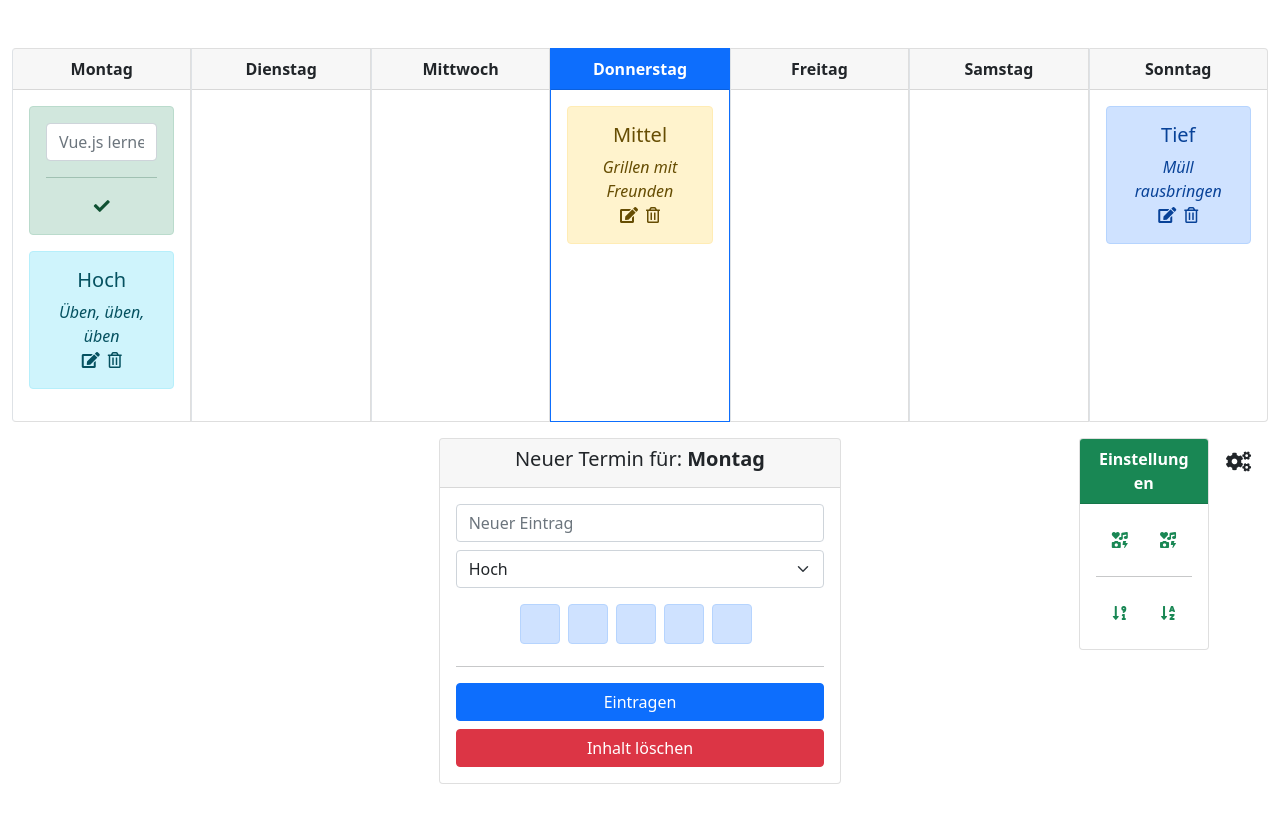
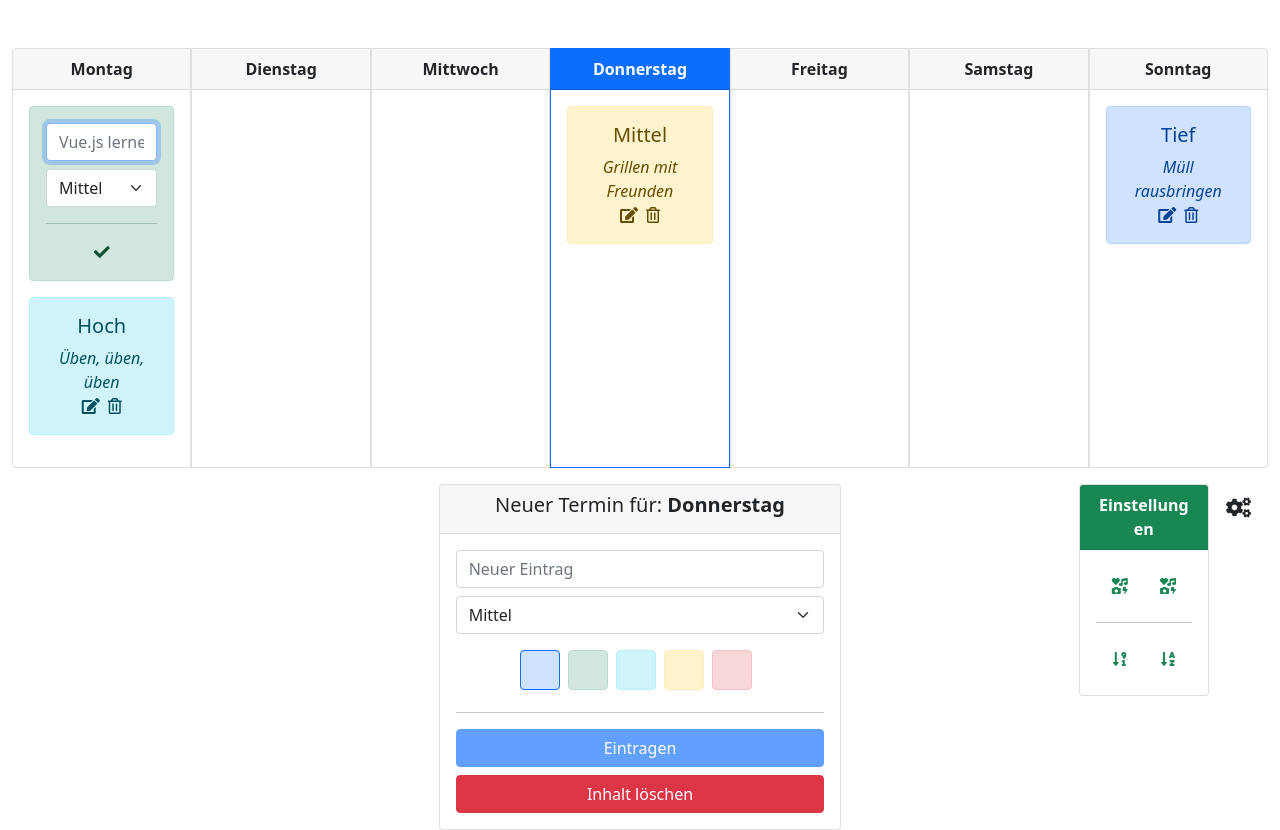
Before and after one commit to schragman/VueTuts-Terminkalender, a Vue app: page / in a window 1280 px wide. Both pictures are taken after a click on the button 90 px from the left and 191 px from the top of the page. Before the commit the page ends 800 px from the top, so only its background shows below. Built offline with nearby package versions, Linux system fonts and the light colour scheme.

Commit message:
v-model, refs, nextTick, mount()

```diff
--- a/src/components/CalendarDay.vue
+++ b/src/components/CalendarDay.vue
@@ -1,6 +1,6 @@
 <template>
   <div class="card border-start" :class="cardClasses">
-    <div class="card-header text-center" :class="cardHeaderClasses" role="button">
+    <div class="card-header text-center" :class="cardHeaderClasses" role="button" @click="changeActiveDay">
       <strong>{{ day.fullName }}</strong>
     </div>
     <div class="card-body">
@@ -63,6 +63,11 @@ export default {
       return this.day.id === Store.getters.activeDay().id ? ["bg-primary", "text-white"] : null;
     },
 
+  },
+  methods: {
+    changeActiveDay() {
+      Store.mutations.changeActiveDay(this.day.id);
+    },
   }
 };
 </script>
--- a/src/components/CalendarEntry.vue
+++ b/src/components/CalendarEntry.vue
@@ -2,32 +2,41 @@
   <div id="calender-entry">
     <div class="card">
       <div class="card-header text-center">
-        <h5>Neuer Termin für: <strong>Montag</strong></h5>
+        <h5>Neuer Termin für: <strong>{{ activeDayName }}</strong></h5>
       </div>
       <div class="card-body">
+        <div class="alert alert-danger" v-if="error">
+          Der Titel darf nicht leer sein.
+        </div>
         <input
           type="text"
           class="form-control"
           placeholder="Neuer Eintrag"
+          ref="eventTitleInput"
+          v-model="event.title"
+          @keyup.enter.exact="setNewEvent"
+          @keyup.ctrl.enter="resetEvent"
         />
-        <select class="form-select mt-2">
+        <select class="form-select mt-2" v-model="event.priority">
           <option value="-1">Hoch</option>
           <option value="0">Mittel</option>
           <option value="1">Tief</option>
         </select>
         <div class="text-center mt-3">
                 <span
-                  v-for="i in 5"
-                  :key="i"
+                  v-for="color in eventColors"
+                  :key="color"
                   class="d-inline-block alert alert-primary m-0 me-2 square"
+                  :class="eventColorClasses(color)"
                   role="button"
+                  @click="setEventColor(color)"
                 >
                 </span>
         </div>
         <hr />
         <div class="d-grid gap-2">
-          <button class="btn btn-primary">Eintragen</button>
-          <button class="btn btn-danger">Inhalt löschen</button>
+          <button class="btn btn-primary" :disabled="submitEventButtonStatus" @click="setNewEvent">Eintragen</button>
+          <button class="btn btn-danger" @click="resetEvent">Inhalt löschen</button>
         </div>
       </div>
     </div>
@@ -35,8 +44,56 @@
 </template>
 
 <script>
+import Store from "@/store";
 export default {
-  name: "CalendarEntry"
+  name: "CalendarEntry",
+  data() {
+    return {
+      eventColors: ["primary", "success", "info" ,"warning", "danger"],
+      event: {
+        title: "",
+        color: "primary",
+        priority: 0
+      },
+      error: false,
+    }
+  },
+  computed: {
+    activeDayName() {
+      return Store.getters.activeDay().fullName;
+    },
+    submitEventButtonStatus() {
+      return this.event.title === "";
+    },
+  },
+
+  mounted() {
+    this.$refs.eventTitleInput.focus();
+  },
+
+  methods:{
+    eventColorClasses(eventColor) {
+      return ["alert-" + eventColor,
+              this.event.color === eventColor ? "border border-" + this.event.color : ""
+             ];
+    },
+    setEventColor(eventColor) {
+      this.event.color = eventColor;
+    },
+    setNewEvent() {
+      if (this.event.title === "") return (this.error = true);
+      Store.mutations.setNewEvent(this.event);
+      this.$nextTick(() => this.event = {
+          title: "",
+          priority: 0,
+          color: "primary"}
+      )
+      this.error = false;
+    },
+    resetEvent() {
+      this.event.title = "";
+    },
+  }
 }
 </script>
 
--- a/src/components/CalendarEvent.vue
+++ b/src/components/CalendarEvent.vue
@@ -18,10 +18,20 @@
         </div>
       </template>
       <template v-else>
-        <input type="text" class="form-control" :placeholder="event.title" @input="setNewEventTitle($event)"/>
-        <div>{{ newEventTitle}}</div>
+<!--        <input type="text" class="form-control" :placeholder="event.title" v-model="newEventTitle"/>-->
+        <input
+          type="text"
+          class="form-control"
+          ref="newEventTitleInput"
+          :placeholder="event.title"
+          @input="setNewEventTitle($event)"/>
+        <select class="form-select mt-2" v-model="newEventPriority" @input="tryOut()">
+          <option value="-1">Hoch</option>
+          <option value="0">Mittel</option>
+          <option value="1">Tief</option>
+        </select>
         <hr/>
-        <i class="fas fa-check"></i>
+        <i class="fas fa-check" role="button" @click="updateEvent()"></i>
       </template>
     </div>
   </div>
@@ -37,7 +47,8 @@ export default {
   },
   data() {
     return {
-      newEventTitle: ""
+      newEventTitle: "A",
+      newEventPriority: this.event.priority,
     }
   },
   computed: {
@@ -62,9 +73,20 @@ export default {
     },
     editEvent() {
       Store.mutations.editEvent(this.day.id, this.event.title)
+      // Auf die Template refs zugreifen
+      this.$nextTick(() => this.$refs.newEventTitleInput.focus());
+    },
+    updateEvent() {
+      Store.mutations.updateEvent(this.day.id, this.event.title, {
+        title: this.newEventTitle,
+        priority: this.newEventPriority,
+      });
     },
     setNewEventTitle(event) {
       this.newEventTitle = event.target.value;
+    },
+    tryOut() {
+      this.newEventTitle += "Test";
     },
   }
 }
--- a/src/components/CalendarWeek.vue
+++ b/src/components/CalendarWeek.vue
@@ -2,7 +2,7 @@
   <div id="calender-week">
     <div class="card-group">
     <!-- Anfang: Template für die Calendar-Day-Component -->
-      <CalendarDay v-for="day in calendarWeekData" :key="day.id" :day="day"/>
+      <CalendarDay v-for="tag in calendarWeekData" :key="tag.id" v-bind:day="tag"/>
     <!-- Ende: Template für die Calendar-Day-Component -->
     </div>
   </div>
--- a/src/store.js
+++ b/src/store.js
@@ -20,11 +20,32 @@ const mutations = {
     const eventObj = dayObj.events.find((event) => event.title === eventTitle);
     eventObj.edit = true;
   },
+  updateEvent(dayId, oldEventTitle, newEvent) {
+    newEvent.title = newEvent.title !== "" ? newEvent.title : oldEventTitle;
+    const dayObj = state.calendarWeekData.find((day) => day.id === dayId);
+    const eventObj = dayObj.events.find((event) => event.title === oldEventTitle);
+    eventObj.title = newEvent.title;
+    eventObj.priority = Number(newEvent.priority);
+    eventObj.edit = false;
+  },
   deleteEvent(dayId, eventTitle) {
     const dayObj = state.calendarWeekData.find((day) => day.id === dayId);
     const eventIndex = dayObj.events.findIndex((event) => event.title === eventTitle);
     dayObj.events.splice(eventIndex, 1);
-  }
+  },
+  changeActiveDay(dayId) {
+    state.calendarWeekData.map((dayObj) => dayObj.active = false);
+    const newActiveDayObj = state.calendarWeekData.find((day) => day.id === dayId);
+    newActiveDayObj.active = true;
+  },
+  setNewEvent(event) {
+    const dayObj = state.calendarWeekData.find((day) => day.active === true);
+    dayObj.events.push({
+      color: event.color,
+      title: event.title,
+      edit: false,
+      priority: Number(event.priority)});
+  },
 }
 
 export default {
```
